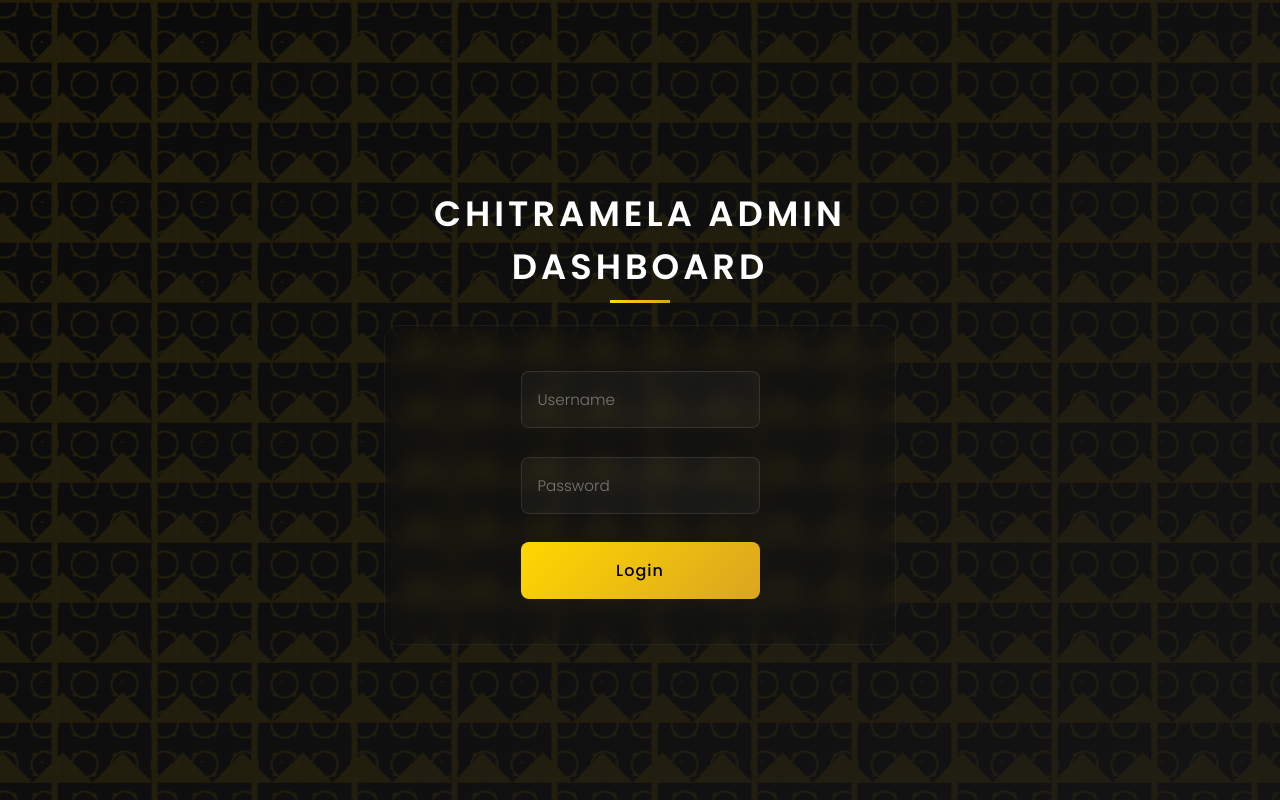
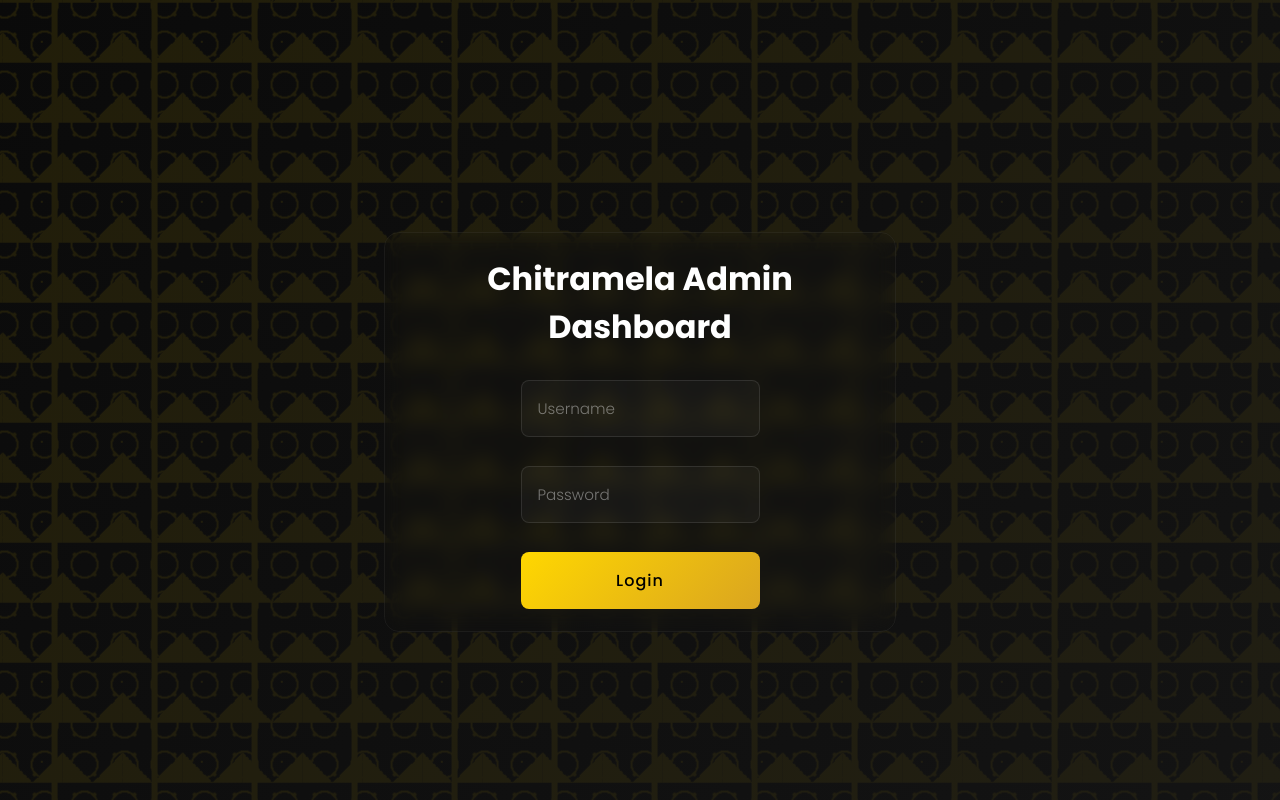
Before and after one commit to dinexh/Kino2.O, a Next.js app in the folder my-app/: page /auth/login in a window 1280 px wide. Built offline with nearby package versions, Linux system fonts and the light colour scheme.

Commit message:
fixed css for login page

```diff
--- a/my-app/package.json
+++ b/my-app/package.json
@@ -9,11 +9,13 @@
     "lint": "next lint"
   },
   "dependencies": {
+    "axios": "^1.7.8",
     "jsonwebtoken": "^9.0.2",
     "mysql2": "^3.11.4",
     "next": "15.0.3",
     "react": "19.0.0-rc-66855b96-20241106",
     "react-dom": "19.0.0-rc-66855b96-20241106",
+    "react-hot-toast": "^2.4.1",
     "react-icons": "^5.3.0"
   },
   "devDependencies": {
--- a/my-app/src/app/(pages)/auth/login/page.css
+++ b/my-app/src/app/(pages)/auth/login/page.css
@@ -14,8 +14,6 @@
     background-color: #0a0a0a;
     overflow: hidden;
 }
-
-/* Film festival doodle pattern */
 .LoginComponent::before {
     content: '';
     position: absolute;
@@ -118,7 +116,7 @@
 }
 
 .Login-two {
-    height: 40vh;
+    height: 50vh;
     width: 40%;
     padding: 1rem;
     border-radius: 15px;
@@ -136,6 +134,7 @@
     align-items: center;
     justify-content: center;
     gap: 1.8rem;
+    text-align: center;
 }
 
 .Login-in-one,
--- a/my-app/src/app/(pages)/auth/login/page.js
+++ b/my-app/src/app/(pages)/auth/login/page.js
@@ -70,11 +70,11 @@
     <div className="LoginComponent">
       <div className="LoginComponent-in">
         <div className="Login-one">
-          <h1>Chitramela Admin Dashboard</h1>
 
         </div>
         <div className="Login-two">
           <div className="Login-two-in">
+          <h1>Chitramela Admin Dashboard</h1>
             <div className="Login-in-one">
               <input
                 type="text"
```
Also changed, not shown: 2 other files (tests, documents, lock files or other folders).
